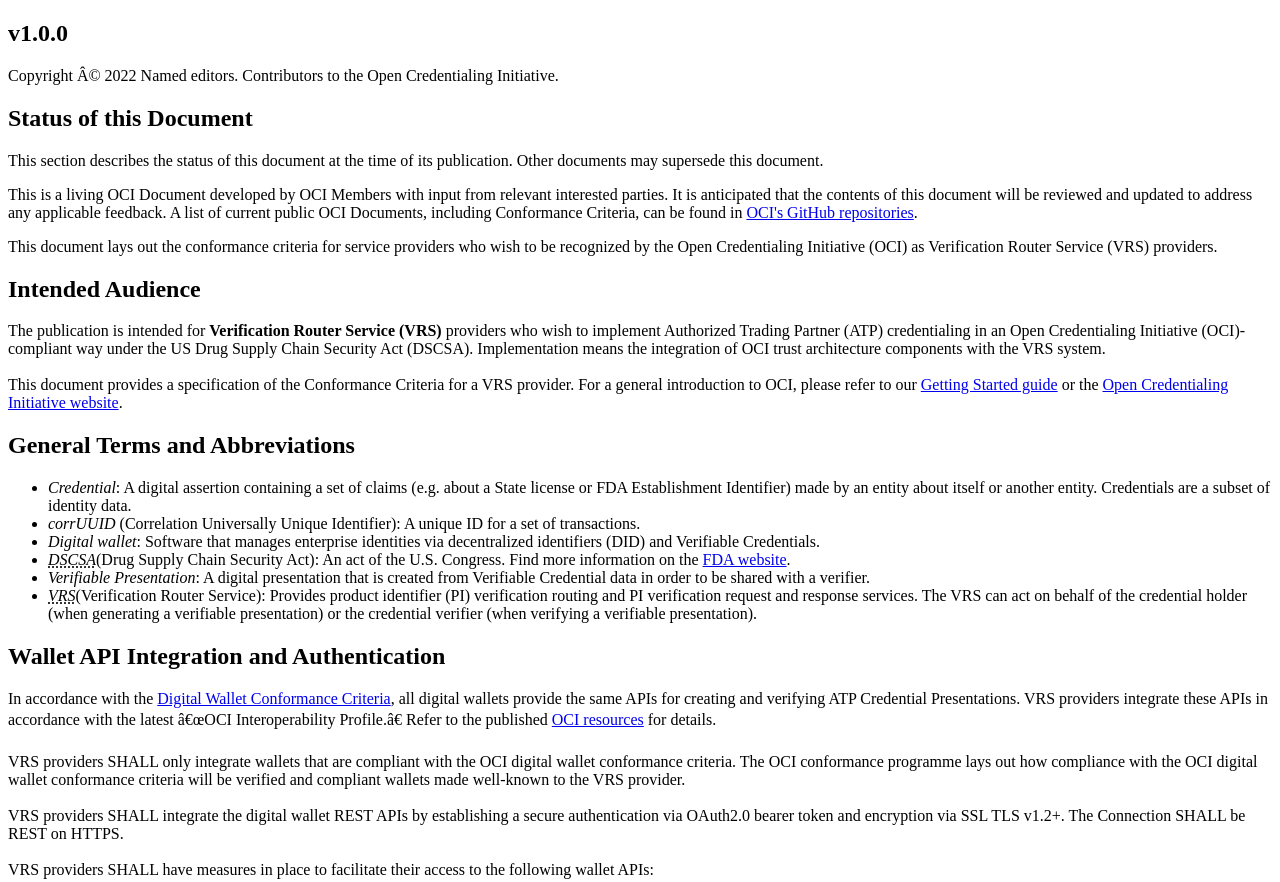
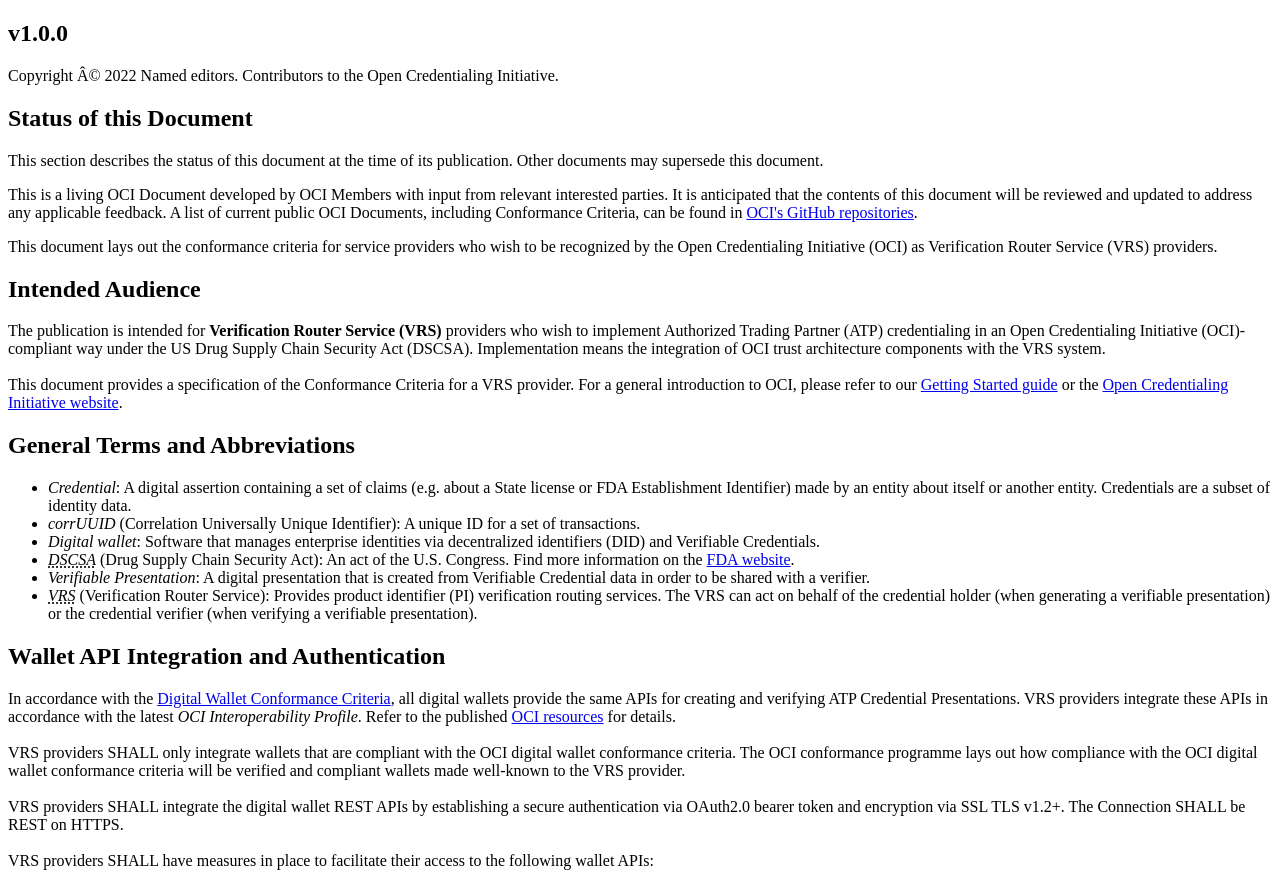
Before and after one commit to Open-Credentialing-Initiative/VRS-Conformance-Criteria, a plain HTML site: page content/index.html in a window 1280 px wide. Shown: the top 882 px of the page. Drawn offline with Linux system fonts and the light colour scheme.

Commit message:
more tweaks

```diff
--- a/content/index.html
+++ b/content/index.html
@@ -136,15 +136,15 @@
           <li><dfn>Credential</dfn>: A digital assertion containing a set of claims (e.g. about a State license or FDA Establishment Identifier) made by an entity about itself or another entity. Credentials are a subset of identity data.</li>
           <li><dfn>corrUUID</dfn> (Correlation Universally Unique Identifier): A unique ID for a set of transactions.</li>
           <li><dfn>Digital wallet</dfn>: Software that manages enterprise identities via decentralized identifiers (DID) and Verifiable Credentials.</li>
-          <li><dfn><abbr title="Drug Supply Chain Security Act">DSCSA</abbr></dfn>(Drug Supply Chain Security Act): An act of the U.S. Congress. Find more information on the <a href="https://www.fda.gov/drugs/drug-supply-chain-integrity/drug-supply-chain-security-act-dscsa">FDA website</a>.</li>
+          <li><dfn><abbr title="Drug Supply Chain Security Act">DSCSA</abbr></dfn> (Drug Supply Chain Security Act): An act of the U.S. Congress. Find more information on the <a href="https://www.fda.gov/drugs/drug-supply-chain-integrity/drug-supply-chain-security-act-dscsa">FDA website</a>.</li>
           <li><dfn>Verifiable Presentation</dfn>: A digital presentation that is created from Verifiable Credential data in order to be shared with a verifier.</li>
-          <li><dfn><abbr title="Verification Router Service">VRS</abbr></dfn>(Verification Router Service): Provides product identifier (PI) verification routing and PI verification request and response services. The VRS can act on behalf of the credential holder (when generating a verifiable presentation) or the credential verifier (when verifying a verifiable presentation).</li>
+          <li><dfn><abbr title="Verification Router Service">VRS</abbr></dfn> (Verification Router Service): Provides product identifier (PI) verification routing services. The VRS can act on behalf of the credential holder (when generating a verifiable presentation) or the credential verifier (when verifying a verifiable presentation).</li>
         </ul>
   </section>
   <!-- T&C -->
   <section>
     <h2>Wallet API Integration and Authentication</h2>
-    <p>In accordance with the <a href="https://open-credentialing-initiative.github.io/Digital-Wallet-Conformance-Criteria/latest/">Digital Wallet Conformance Criteria</a>, all <a>digital wallets</a> provide the same APIs for creating and verifying ATP <a>Credential</a> Presentations. <a>VRS</a> providers integrate these APIs in accordance with the latest “OCI Interoperability Profile.” Refer to the published <a href="https://www.oc-i.org/resources">OCI resources</a> for details.<br><br>
+    <p>In accordance with the <a href="https://open-credentialing-initiative.github.io/Digital-Wallet-Conformance-Criteria/latest/">Digital Wallet Conformance Criteria</a>, all <a>digital wallets</a> provide the same APIs for creating and verifying ATP <a>Credential</a> Presentations. <a>VRS</a> providers integrate these APIs in accordance with the latest <em>OCI Interoperability Profile</em>. Refer to the published <a href="https://www.oc-i.org/resources">OCI resources</a> for details.<br><br>
       VRS providers SHALL only integrate wallets that are compliant with the OCI digital wallet conformance criteria. The OCI conformance programme lays out how compliance with the OCI digital wallet conformance criteria will be verified and compliant wallets made well-known to the VRS provider. <br><br>
       VRS providers SHALL integrate the digital wallet REST APIs by establishing a secure authentication via OAuth2.0 bearer token and encryption via SSL TLS v1.2+. The Connection SHALL be REST on HTTPS.<br><br>
       VRS providers SHALL have measures in place to facilitate their access to the following wallet APIs:</p>
```
